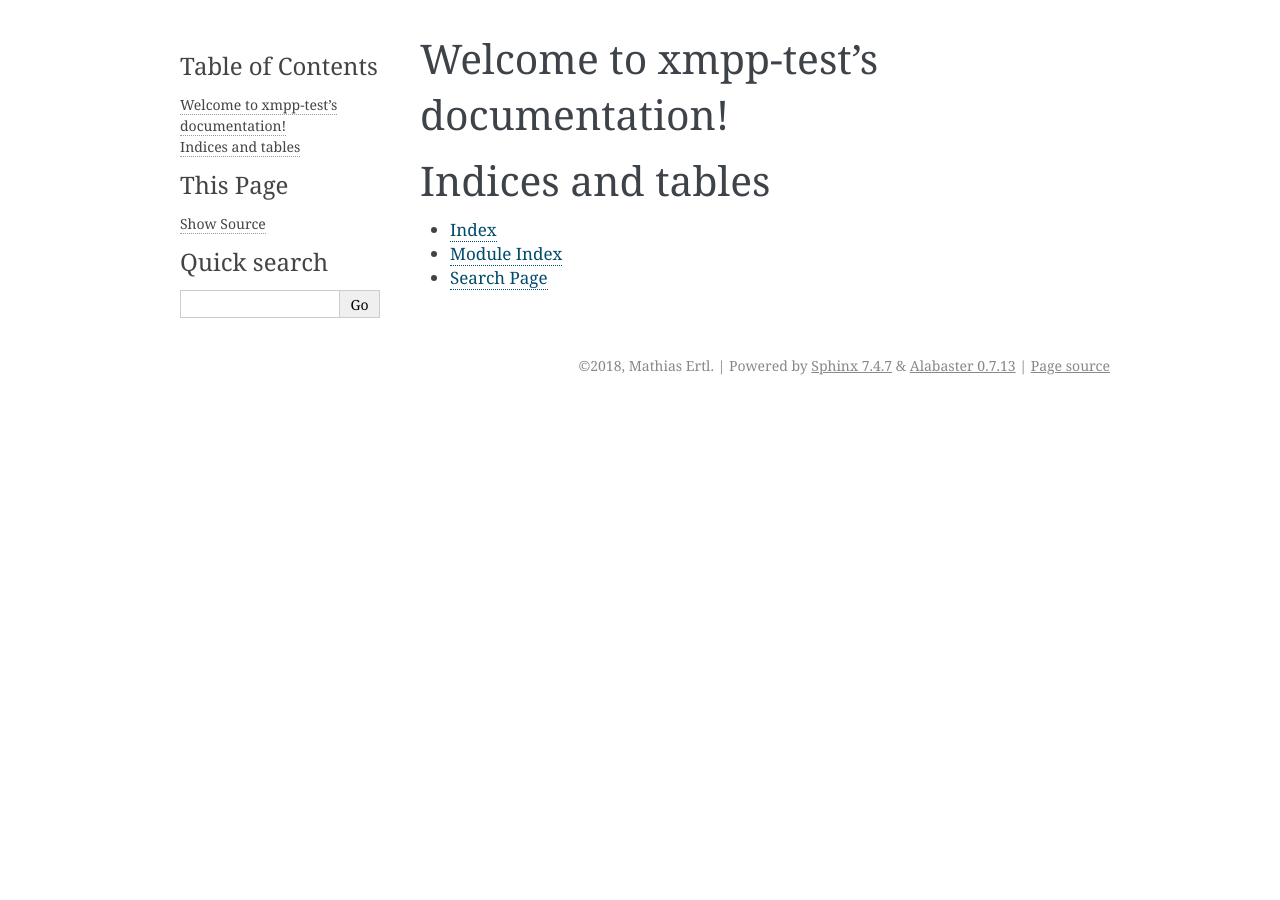
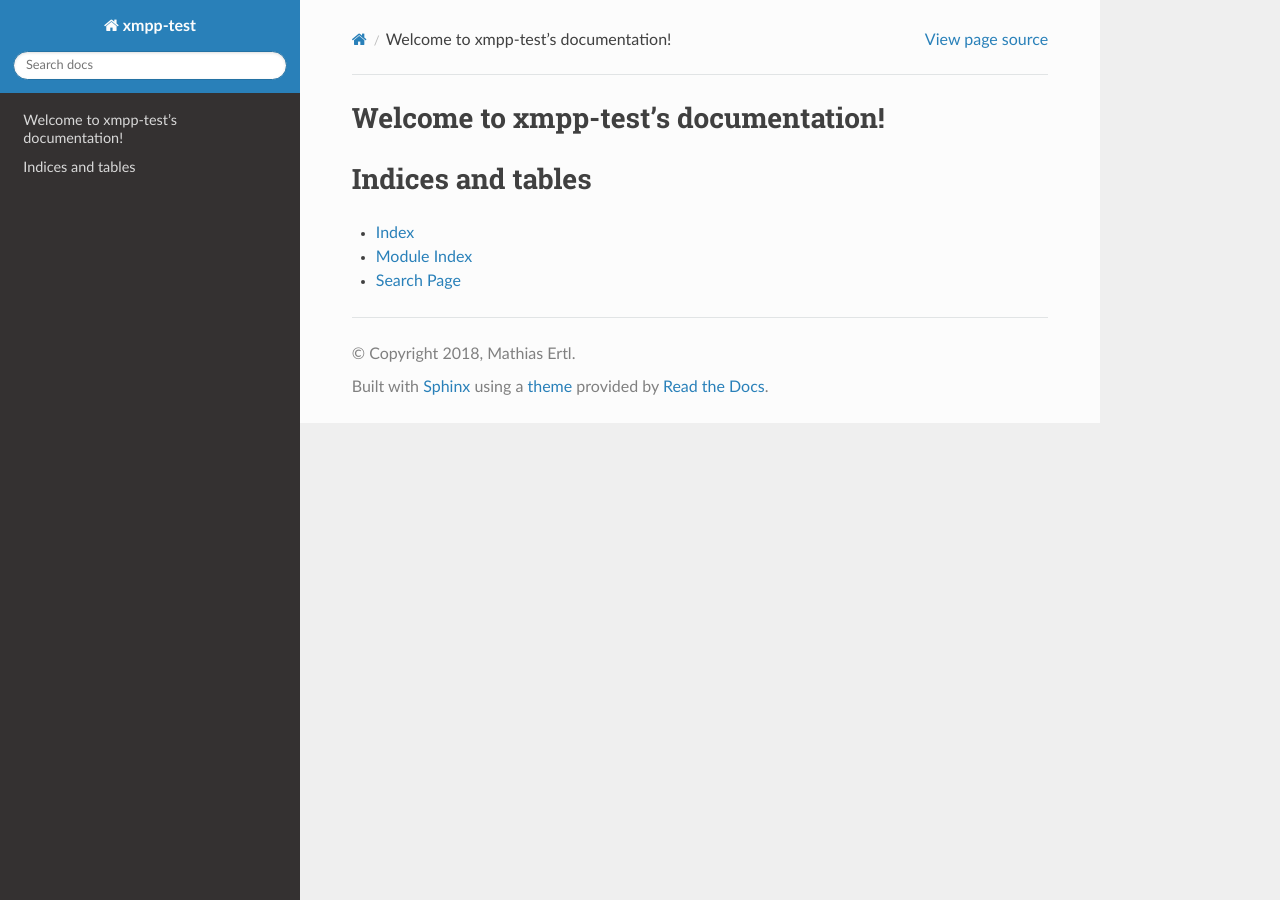
Before and after one commit to Jadeiin/xmpp-test, a Sphinx documentation site: the page built from docs/index.rst, in a window 1280 px wide. Built offline with Sphinx 7.4.7 and the Read the Docs theme 2.0.0, drawn with Linux system fonts in a browser that asks for light colours.

Commit message:
set theme

```diff
--- a/docs/conf.py
+++ b/docs/conf.py
@@ -81,6 +81,7 @@ pygments_style = None
 # a list of builtin themes.
 #
 html_theme = 'alabaster'
+html_theme = "sphinx_rtd_theme"
 
 # Theme options are theme-specific and customize the look and feel of a theme
 # further.  For a list of options available for each theme, see the
```
